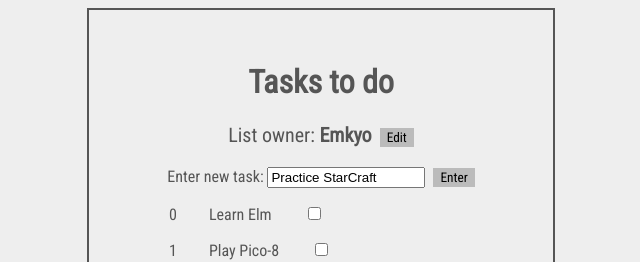
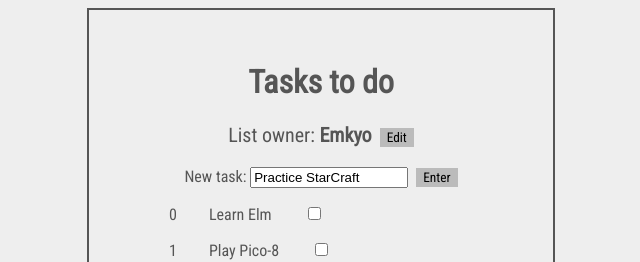
Before and after one commit to JunoNgx/vuetodolistts, a Vue app: page / in a window 1280 px wide. Shown: the top 262 px of the page, without its empty margins (319-959 px from the left). Built offline with nearby package versions, Linux system fonts and the light colour scheme.

Commit message:
Shortened input line.

```diff
--- a/src/App.vue
+++ b/src/App.vue
@@ -1,7 +1,7 @@
 <template>
   <div id="app">
     <Header :owner='owner' />
-    <InputField label='Enter new task: ' @addTaskFromInput="addTask" />
+    <InputField label='New task: ' @addTaskFromInput="addTask" />
     <TaskList randoproperty="This is a randomly parsed property" :taskList="todoList" />
     <p><button @click="eraseAll">Clear all</button></p>
   </div>
```
